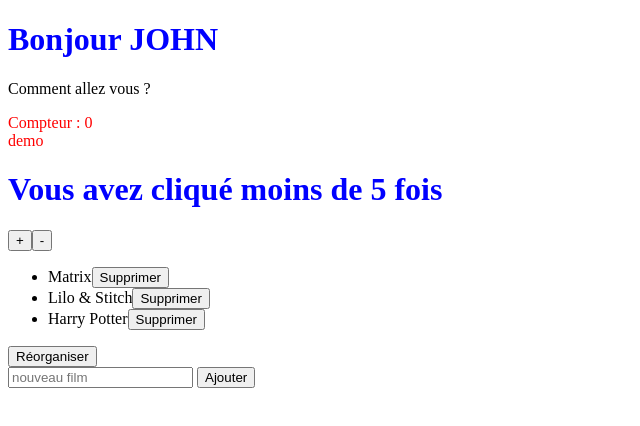
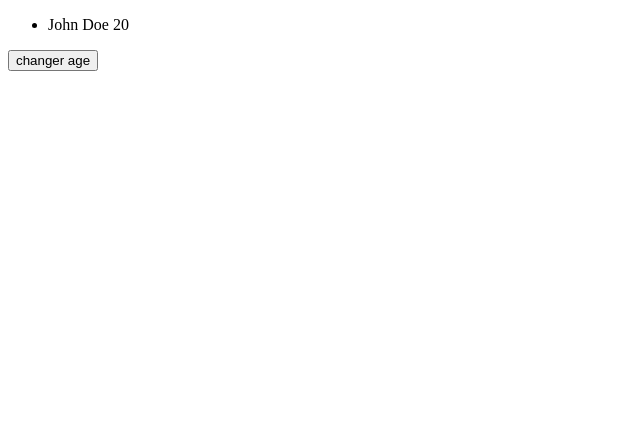
Before and after one commit to pierrenogaro/grafikart_vue, a Vue app: page / in a window 1280 px wide. Shown: the top 426 px of the page, without its empty margins (0-640 px from the left). Built offline with nearby package versions, Linux system fonts and the light colour scheme.

Commit message:
random age

```diff
--- a/src/App.vue
+++ b/src/App.vue
@@ -1,73 +1,31 @@
 <template>
-  <h1>Bonjour {{firstName.toUpperCase()}}</h1>
-  <p>Comment allez vous ?</p>
-  <p :class="{active : true}">Compteur : {{count}} <div v-html="lastName"></div></p>
-  <div v-if="count >= 5">
-    <h1>Bravo, 10 CLICKS !!!</h1>
-  </div>
-  <div v-else>
-    <h1>Vous avez cliqué moins de 5 fois</h1>
-  </div>
-  <button @click="increment">+</button>
-  <button @click="decrement">-</button>
-  <ul>
-    <li
-        v-for="movie in movies" :key="movie">
-      {{movie}}<button @click="deleteMovie(movie)">Supprimer</button>
-    </li>
-  </ul>
-
-  <button @click="sortMovies">Réorganiser</button>
-
-  <form action="" @submit.prevent="addMovie">
-    <input type="text" placeholder="nouveau film" v-model="movieName">
-    {{movieName}}
-    <button>Ajouter</button>
-  </form>
+<ul>
+  <li>
+    {{person.firstName}}
+    {{person.lastName}}
+    {{person.age}}
+  </li>
+</ul>
+  <button @click.prevent="randomAge">changer age</button>
 </template>
 
 <script setup>
-  import {ref} from "vue";
+import {ref} from "vue";
+const person = ref({
+  firstName: "John",
+  lastName: "Doe",
+  age: 20,
+})
 
-  const firstName = "John"
-  const lastName = '<span>demo</span>'
-  const count = ref(0)
-  const movieName = ref('')
-  const movies = ref([
-      'Matrix',
-      'Lilo & Stitch',
-      'Harry Potter'
-  ])
-  console.log(count, count.value)
-  const increment = () => {
-    count.value++
+const randomAge = () => {
+  person.value = {
+    ...person.value,
+    age : Math.round(Math.random() * 100)
   }
-
-  const decrement = () => {
-    count.value--
-  }
-
-  const deleteMovie = (movie) => {
-    movies.value = movies.value.filter(m => m !== movie)
-  }
-
-  const sortMovies = () => {
-    movies.value.sort((a, b) => a > b ? 1 : -1)
-  }
-
-  const addMovie = (event) => {
-    event.preventDefault()
-    movies.value.push(movieName.value)
-    movieName.value = ""
-  }
+}
 </script>
 
+
 <style>
-h1 {
-  color: blue;
-}
 
-.active{
-  color: red;
-}
 </style>
```
